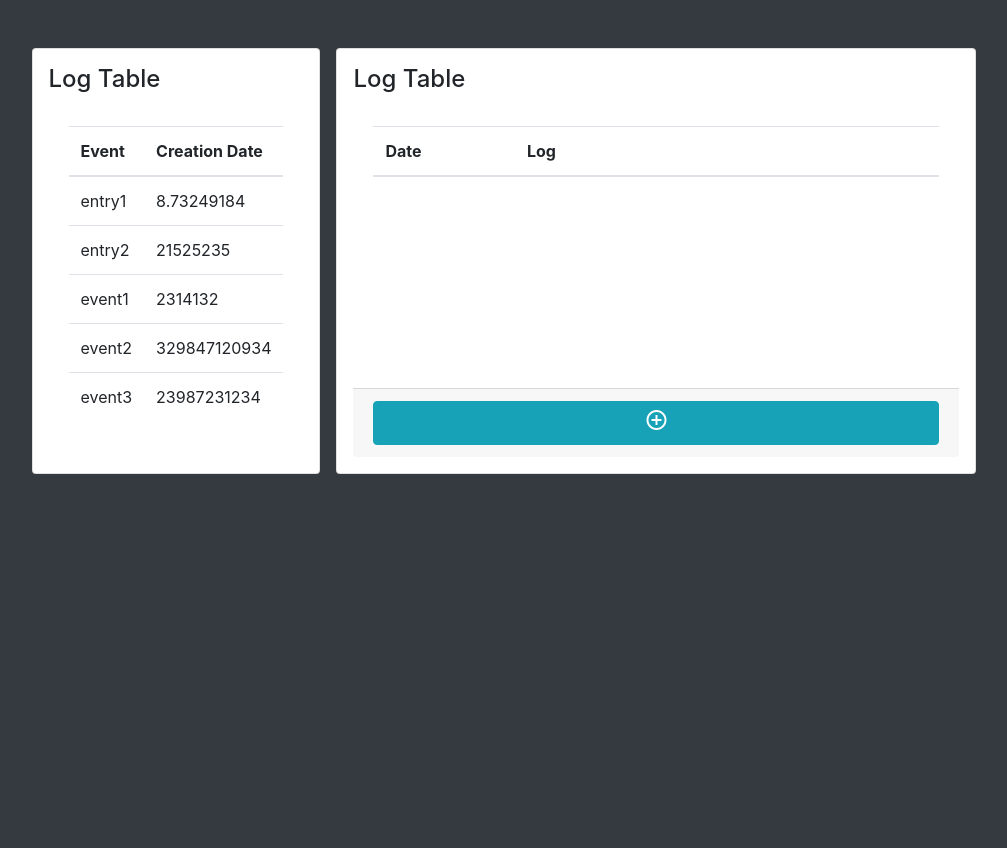
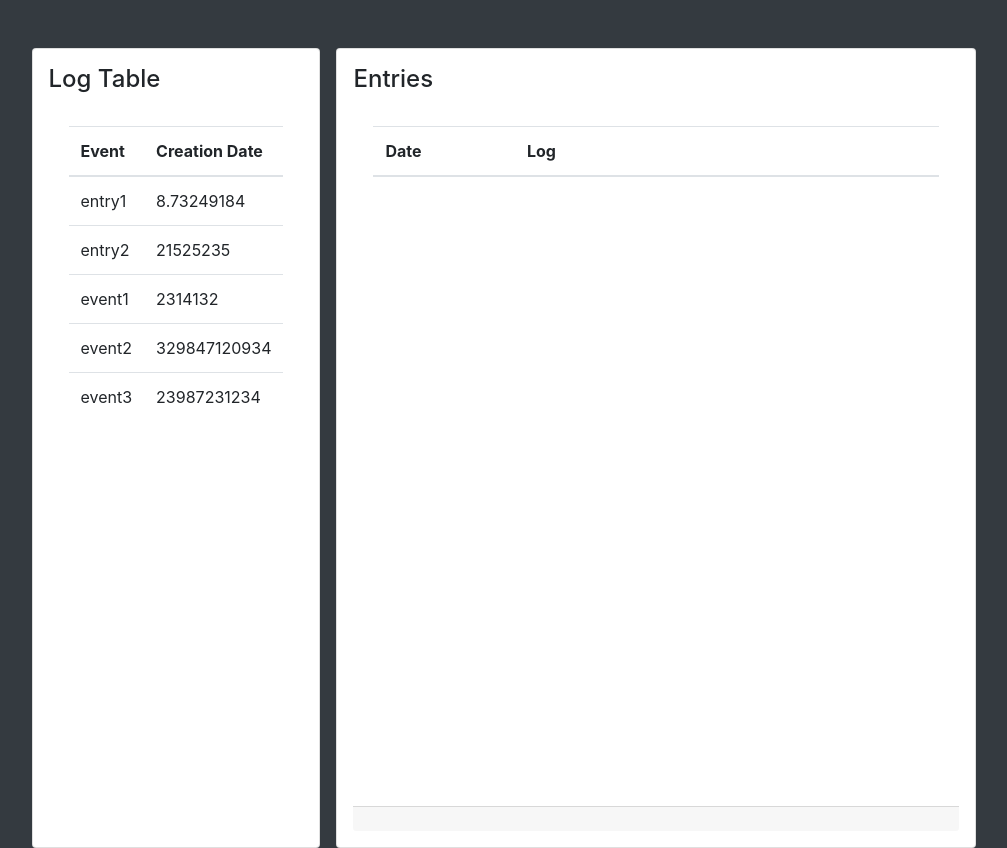
Before and after one commit to AsafDov/Event_Logger, a Django app: page / in a window 1280 px wide. Shown: the whole page, without its empty margins (128-1135 px from the left). Before the commit the page ends 474 px from the top, so only its background shows below. Run offline with Django 5.2, Linux system fonts and the light colour scheme; data comes from the database, SQL or seed files in the repository; both versions use the stored data as it was after the commit; lists and menus that the app fills with data are empty; some libraries are stand-ins or nearby versions.

Commit message:
Added the capability to save entries to event. Need to make it prettier

```diff
--- a/EventLogger_Project/EventLogger/views.py
+++ b/EventLogger_Project/EventLogger/views.py
@@ -1,10 +1,11 @@
-from django.shortcuts import render
+from django.shortcuts import render, redirect
 from django.http import JsonResponse
 from .serializers import *
 from .models import *
 from rest_framework.decorators import api_view
 from rest_framework.response import Response
 from rest_framework import status
+from django.views.decorators.csrf import csrf_exempt
 
 def home(request):
     events = Event.objects.all()
@@ -33,11 +34,11 @@ def getEntry(request):
 
 @api_view(['POST'])
 def addEntry(request):
-    if request.method == 'POST':
-        serializer = EntrySerializer(data=request.data)
-        if serializer.is_valid():
-            serializer.save()
-            return Response(serializer.data, status=status.HTTP_201_CREATED)
+    serializer = EntrySerializer(data=request.data)
+    if serializer.is_valid():
+        serializer.save()
+        return Response(serializer.data, status=status.HTTP_201_CREATED)
+    return Response(serializer.data)
 
 # Returning the entries for a specific event
 @api_view(['GET'])
--- a/EventLogger_Project/templates/index.html
+++ b/EventLogger_Project/templates/index.html
@@ -23,14 +23,15 @@
         <title>Event Logger</title>
     </head>
     <body class="bg-dark">
+        {% csrf_token %}
 
         <div class="d-flex flex-row justify-content-center">
 
-        <div class="card p-3  mt-5 mr-3 ">
+            <div class="card p-3 mt-5 mr-3 ">
                 <h4 class="card-title">
                     Log Table
                 </h4>
-            <div class="card-body">
+                <div class="card-body" style="overflow:overlay;">
                     <table id="main-table" class="table table-hover">
                         <thead>
                             <tr>
@@ -54,11 +55,11 @@
                 </div>
             </div>
 
-        <div class="card p-3 w-50 mt-5 mr-3 ">
+            <div class="card p-3 w-50 mt-5 mr-3" style="height: 800px;">
                 <h4 class="card-title">
-                Log Table
+                    Entries
                 </h4>
-            <div class="card-body">
+                <div class="card-body" style="overflow:overlay;">
                     <table id="main-table" class="table table-hover">
                         <thead>
                             <tr>
@@ -67,7 +68,6 @@
                             </tr>
                         </thead>
                     <tbody id="entryData">
-
                     </tbody>
                     <tfoot>
 
@@ -75,9 +75,6 @@
                 </table>
             </div>
             <div class="card-footer">
-                <button type="button" class="btn btn-info w-100" onClick=handleAddEntryButton(this)>
-                    <span class="material-icons">add_circle_outline</span>
-                </button>
             </div>
         </div>
     </div>
@@ -103,7 +100,7 @@
                 tableElement.removeChild(tableElement.firstChild);
             }
             fetch("/api/event/" + event.id).then(Response => Response.json()).then(data => {
-                for (let i = 0; i < data["entries"].length; i++) {
+                for (let i = data["entries"].length-1; i >=0; i--) {
                     console.log(data["entries"][i]);
                     const row = document.createElement("tr");
                     const entryElement = document.createElement("td");
@@ -115,7 +112,22 @@
                     tableElement.appendChild(row);
                 }
 
-            })
+            }).then(()=>{const newRow = document.createElement("tr");
+            const newCell = document.createElement("td");
+            newCell.colSpan="2";
+            const addButton = document.createElement("button");
+            addButton.className='btn btn-info w-100';
+            addButton.type ="button";
+            addButton.addEventListener("click", handleAddEntryButton);
+            const newSpan = document.createElement("span");
+            newSpan.className="material-icons";
+            newSpan.innerHTML = "add_circle_outline";
+
+            addButton.appendChild(newSpan);
+            newCell.appendChild(addButton);
+            newRow.appendChild(newCell);
+            tableElement.appendChild(newRow);});
+
         }
 
         function handleAddEntryButton(event){
@@ -130,38 +142,48 @@
             newCell.colSpan = "2";
 
             const sendButton = document.createElement("button");
-            sendButton.className='material-icons my-3 ';
+            sendButton.className='material-icons ml-1 btn-sm btn-success';
+            sendButton.id ="send";
             sendButton.innerHTML = "send";
             sendButton.Style='height:50px';
+            sendButton.addEventListener("click", handleAddEntry);
 
 
             // Create a new textbox element (input type="text")
             const newInput = document.createElement("textarea");
             newInput.type = "text";
+            newInput.id = "inputText";
             newInput.placeholder = "Enter your input";
             newInput.className = "align-self-stretch";
             newInput.style = "height:100px; width:90%; box-sizing: border-box; white-space:wrap; text-align:left; vertical-align:top"
             // Append the table cell to the new row
             newCell.appendChild(newInput);
+            newCell.appendChild(sendButton);
             newRow.appendChild(newCell);
-            newRow.appendChild(sendButton);
 
             // Append the new row to the table body
             tableElement.appendChild(newRow);
         };
 
         function handleAddEntry(event){
-            fetch('/addEntry/', {
+            sendElement = document.getElementById("send");
+            textElement = document.getElementById("inputText");
+            currentEventElement = document.getElementsByClassName("table-active")[0];
+            dataText = {"event":currentEventElement.id, "entry":textElement.value}
+            const csrfToken = document.body.getElementsByTagName('input')[0].value; // Access token from hidden field
+
+            fetch('api/addEntry/', {
                 method: 'POST', // Can be GET, PUT, DELETE, etc.
-                body: JSON.stringify(data), // Convert data to JSON string
-                headers: { 'Content-Type': 'application/json' }, // Specify content type
+                body: JSON.stringify(dataText), // Convert data to JSON string
+                headers: { 'Content-Type': 'application/json',
+                            'csrfmiddlewaretoken': csrfToken }, // Specify content type
               }).then(response => response.json()) // Parse JSON response
               .then(data => {
                 console.log('Success:', data);
-              })
-              .catch(error => {
-                console.error('Error:', error);
               });
+
+              //window.location.reload();
+              handleEventClick(currentEventElement);
         }
 
         const table = document.getElementById('main-table');
```
Also changed, not shown: EventLogger_Project/db.sqlite3. Lines whose indentation alone changed are shown as unchanged.
